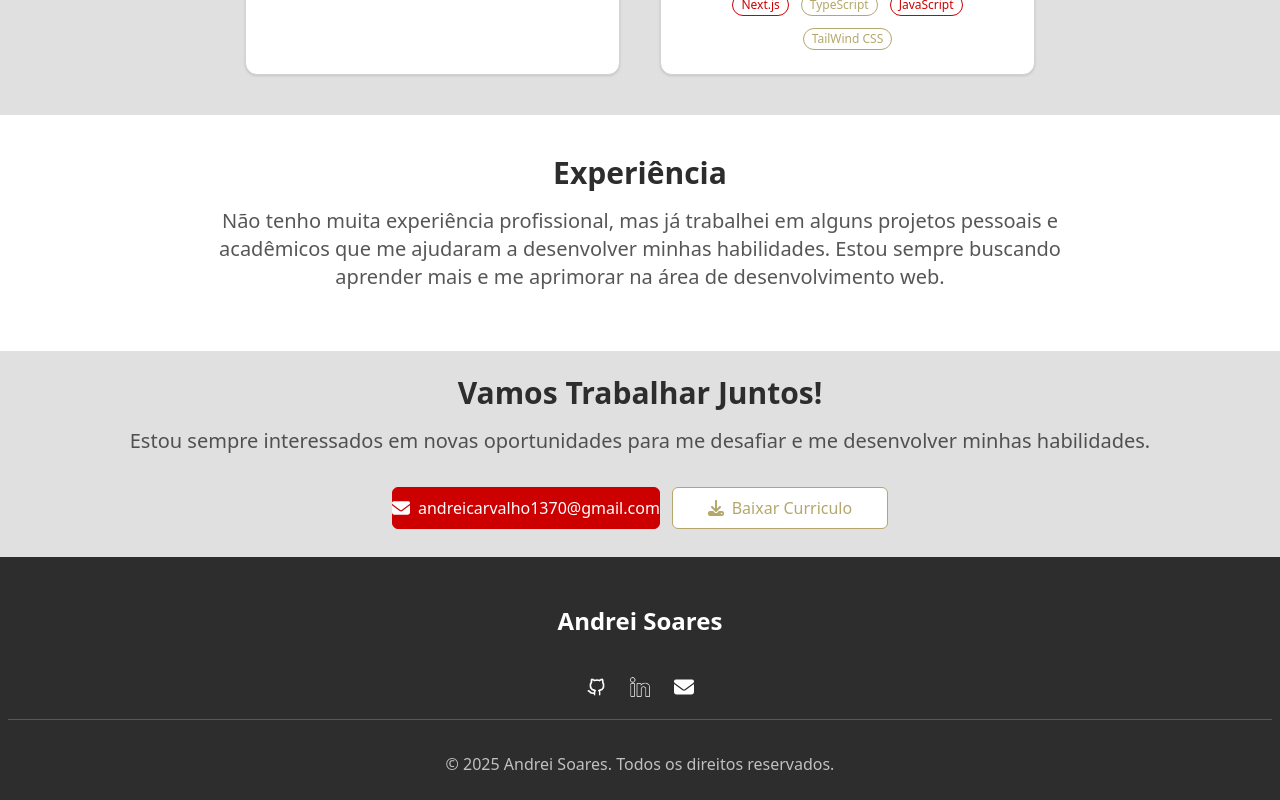
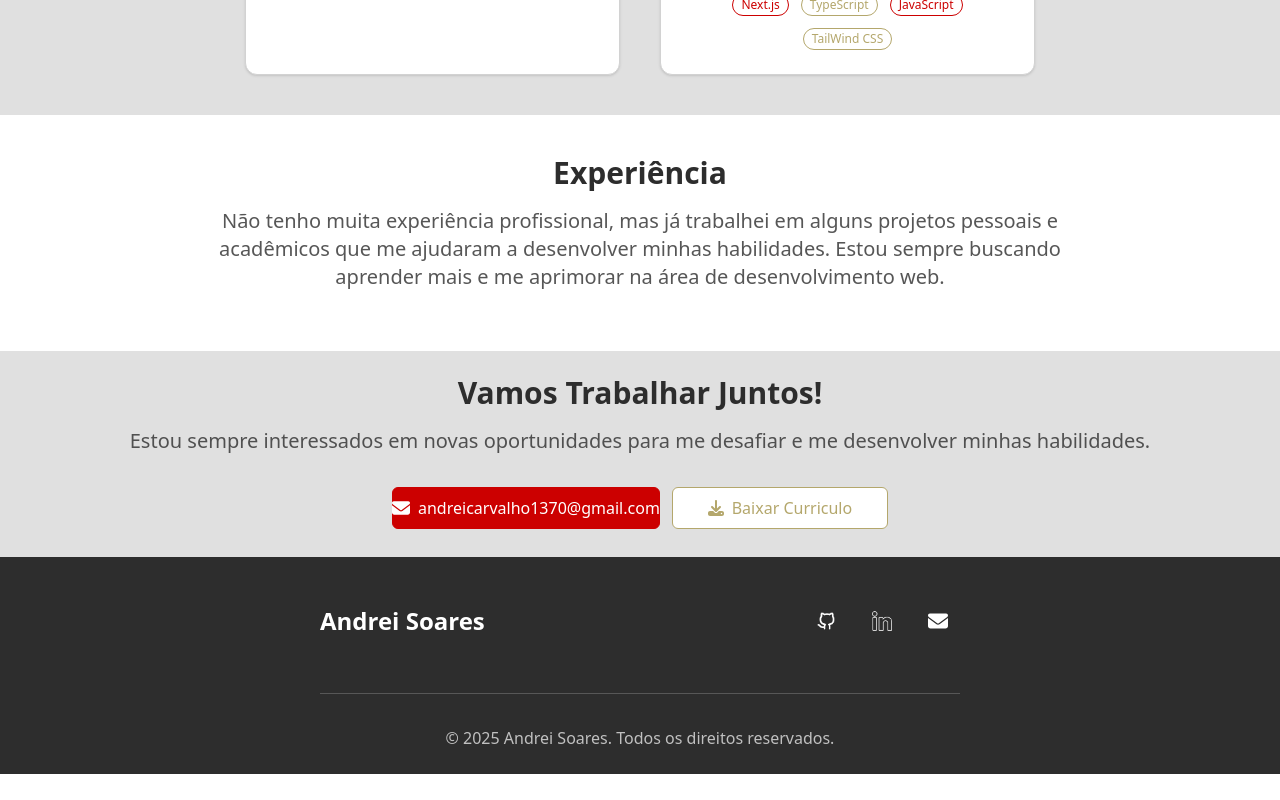
Before and after one commit to Hoothoot09/portifolio, a Next.js app in the folder my-portfolio/: page / in a window 1280 px wide. Shown: the part 1633-2433 px from the top of the page. After the commit the page ends 2407 px from the top, so only its background shows below. Built offline with nearby package versions, Linux system fonts and the light colour scheme.

Commit message:
fix "Footer" section for desktop version

```diff
--- a/my-portfolio/components/Footer.tsx
+++ b/my-portfolio/components/Footer.tsx
@@ -3,49 +3,54 @@ import Link from "next/link";
 
 export default function Footer() {
   return (
-    <div className="bg-[#2D2D2D] p-2">
+    <div className="bg-[#2D2D2D] p-2 min-lg:px-80">
+      <div className="min-lg:flex min-lg:justify-between">
         <h2 className="text-2xl text-center text-white font-bold py-10">
           Andrei Soares
         </h2>
-      <div className="flex justify-center items-center gap-6">
+        <div className="flex justify-center items-center min-lg:gap-3 gap-6">
           <Link
             href={
               "https://github.com/Hoothoot09?tab=overview&from=2025-05-01&to=2025-05-13"
             }
+            className="p-3 hover:bg-[#E0E0E0]/20 rounded-md"
           >
-          <button>
             <Image
               src={"/github-white.svg"}
               alt="white github icon"
               width={20}
               height={20}
             />
-          </button>
           </Link>
-        <Link href={"https://www.linkedin.com/in/andrei-soares/"}>
-          <button>
+          <Link
+            href={"https://www.linkedin.com/in/andrei-soares/"}
+            className="p-3 hover:bg-[#E0E0E0]/20 rounded-md"
+          >
             <Image
               src={"/linkedin-white.svg"}
               alt="white linkedin icon"
               width={20}
               height={20}
             />
-          </button>
           </Link>
-        <Link href={"mailto:andreicarvalho1370@gmail.com"}>
-          <button>
+          <Link
+            href={"mailto:andreicarvalho1370@gmail.com"}
+            className="p-3 hover:bg-[#E0E0E0]/20 rounded-md"
+          >
             <Image
               src={"/envelope-white.svg"}
               alt="white envelope"
               width={20}
               height={20}
             />
-          </button>
           </Link>
         </div>
+      </div>
+      <div>
         <p className="text-center text-white/70 mt-4 mb-4 border-t border-white/20 pt-8">
           © 2025 Andrei Soares. Todos os direitos reservados.
         </p>
       </div>
+    </div>
   );
 }
```
Lines whose indentation alone changed are shown as unchanged.
